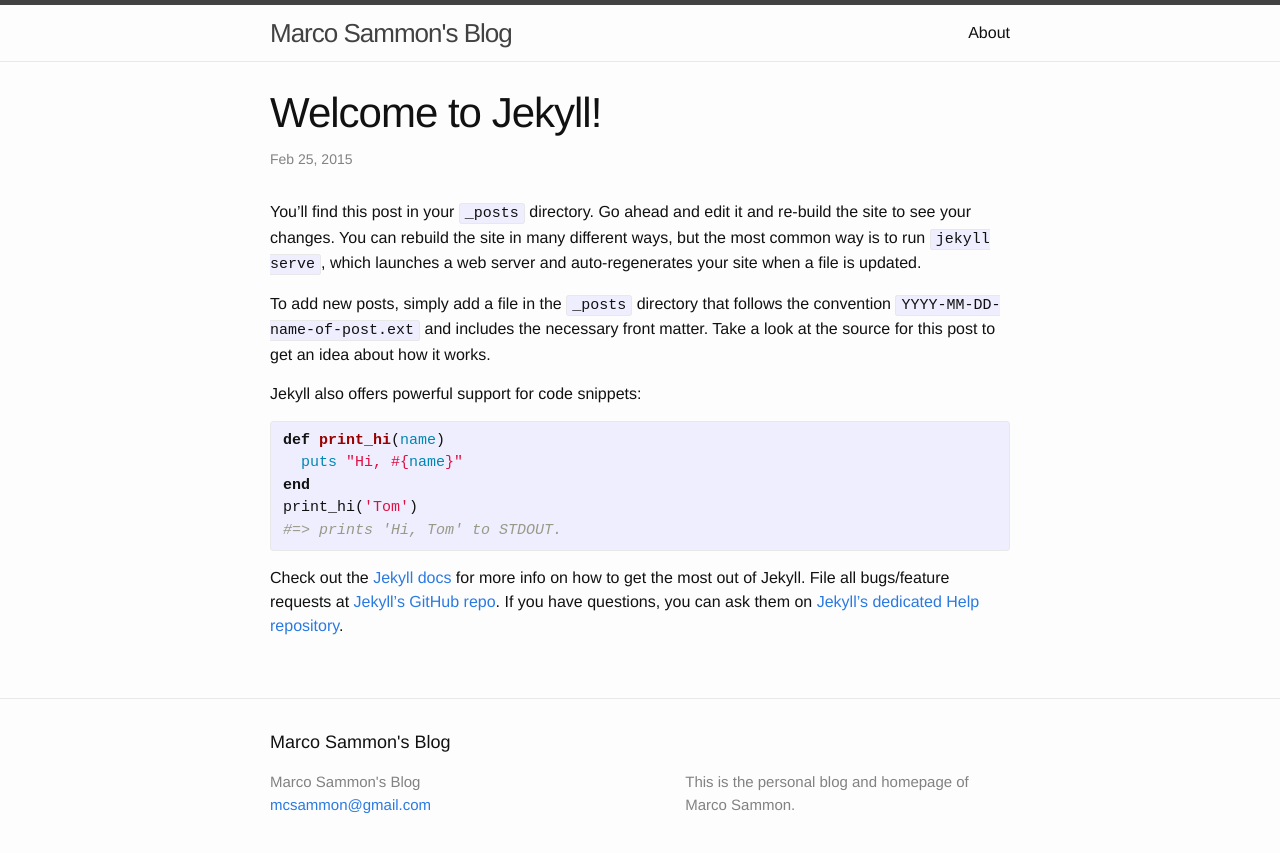
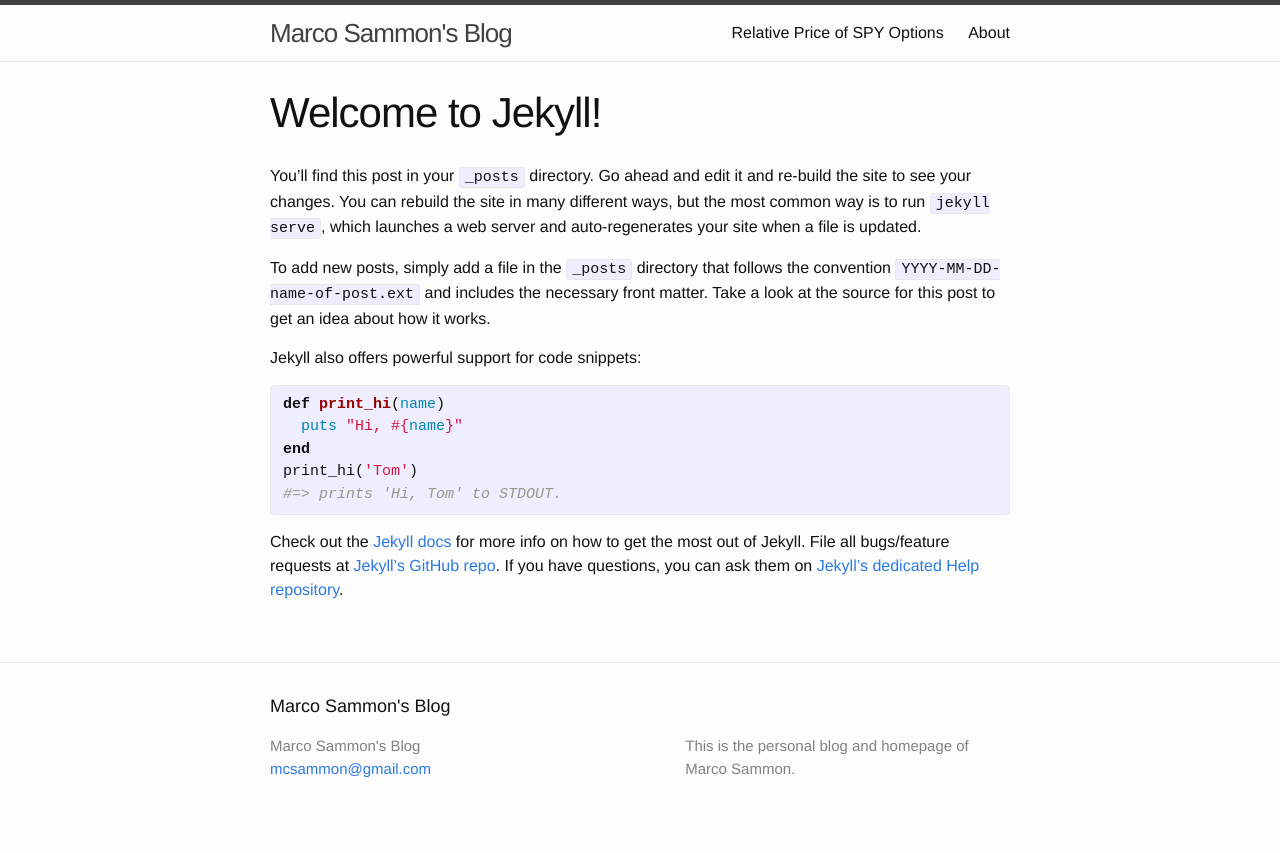
Before and after one commit to mcsammon/mcsammon.github.io, a Jekyll site: the page built from _posts/2015-02-25-welcome-to-jekyll.markdown, in a window 1280 px wide. Shown: the top 853 px of the page. Built offline with Jekyll 4.4.1, drawn with Linux system fonts in a browser that asks for light colours; some of the changed lines change nothing that is shown.

Commit message:
Moved spy options from post to page

```diff
--- a/_posts/2015-02-25-spy-options.html
+++ b/2015-02-25-spy-options.html
@@ -5,7 +5,6 @@
 permalink: /spy-options.html
 include_spy_chart: true
 ---
-<h1>Relative Price of SPY Options</h1>
 
 <div id="chart-area">
   <canvas id="myChart" width="800" height="400"></canvas>
--- a/_posts/2015-02-25-welcome-to-jekyll.markdown
+++ b/_posts/2015-02-25-welcome-to-jekyll.markdown
@@ -1,5 +1,5 @@
 ---
-layout: post
+layout: page
 title:  "Welcome to Jekyll!"
 date:   2015-02-25 23:15:13
 categories: jekyll update
```
